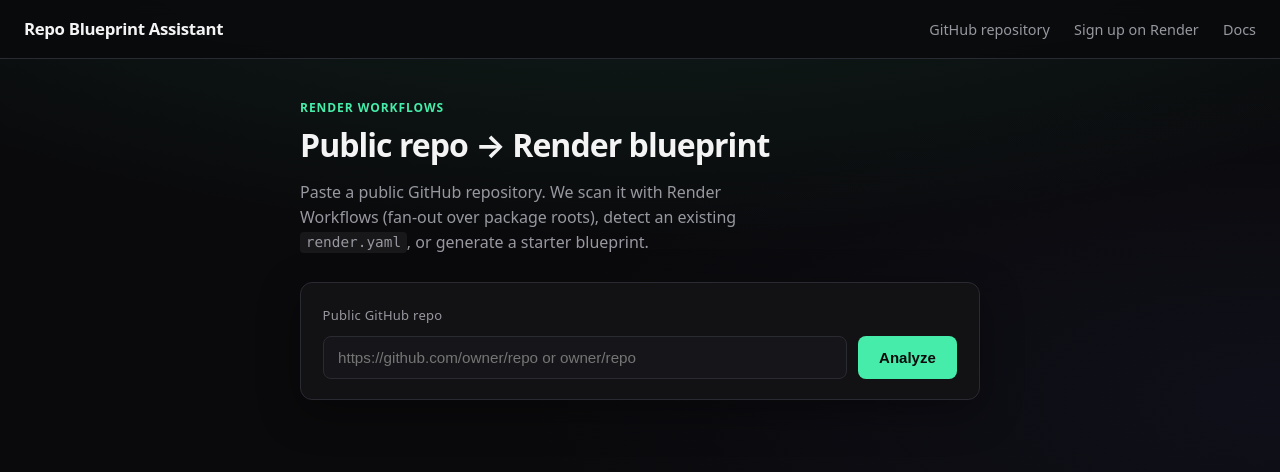
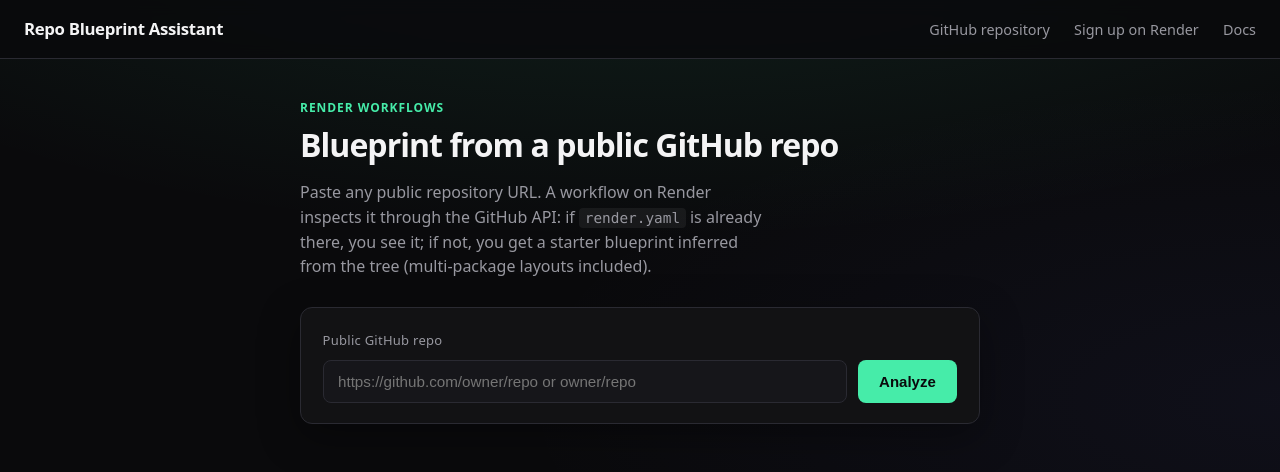
Before and after one commit to ojusave/repo-blueprint-assistant, a website with bundled scripts: page public/index.html in a window 1280 px wide. Built offline with nearby package versions, Linux system fonts and the light colour scheme; files whose address does not match are found by name.

Commit message:
ui: clarify hero headline and lede (workflows, GitHub API, multi-package)

```diff
--- a/public/index.html
+++ b/public/index.html
@@ -37,11 +37,11 @@
     <main class="main">
       <section class="hero">
         <p class="eyebrow">Render Workflows</p>
-        <h1>Public repo → Render blueprint</h1>
+        <h1>Blueprint from a public GitHub repo</h1>
         <p class="lede">
-          Paste a public GitHub repository. We scan it with Render Workflows (fan-out over
-          package roots), detect an existing <code>render.yaml</code>, or generate a starter
-          blueprint.
+          Paste any public repository URL. A workflow on Render inspects it through the GitHub
+          API: if <code>render.yaml</code> is already there, you see it; if not, you get a starter
+          blueprint inferred from the tree (multi-package layouts included).
         </p>
 
         <div class="input-card">
```
